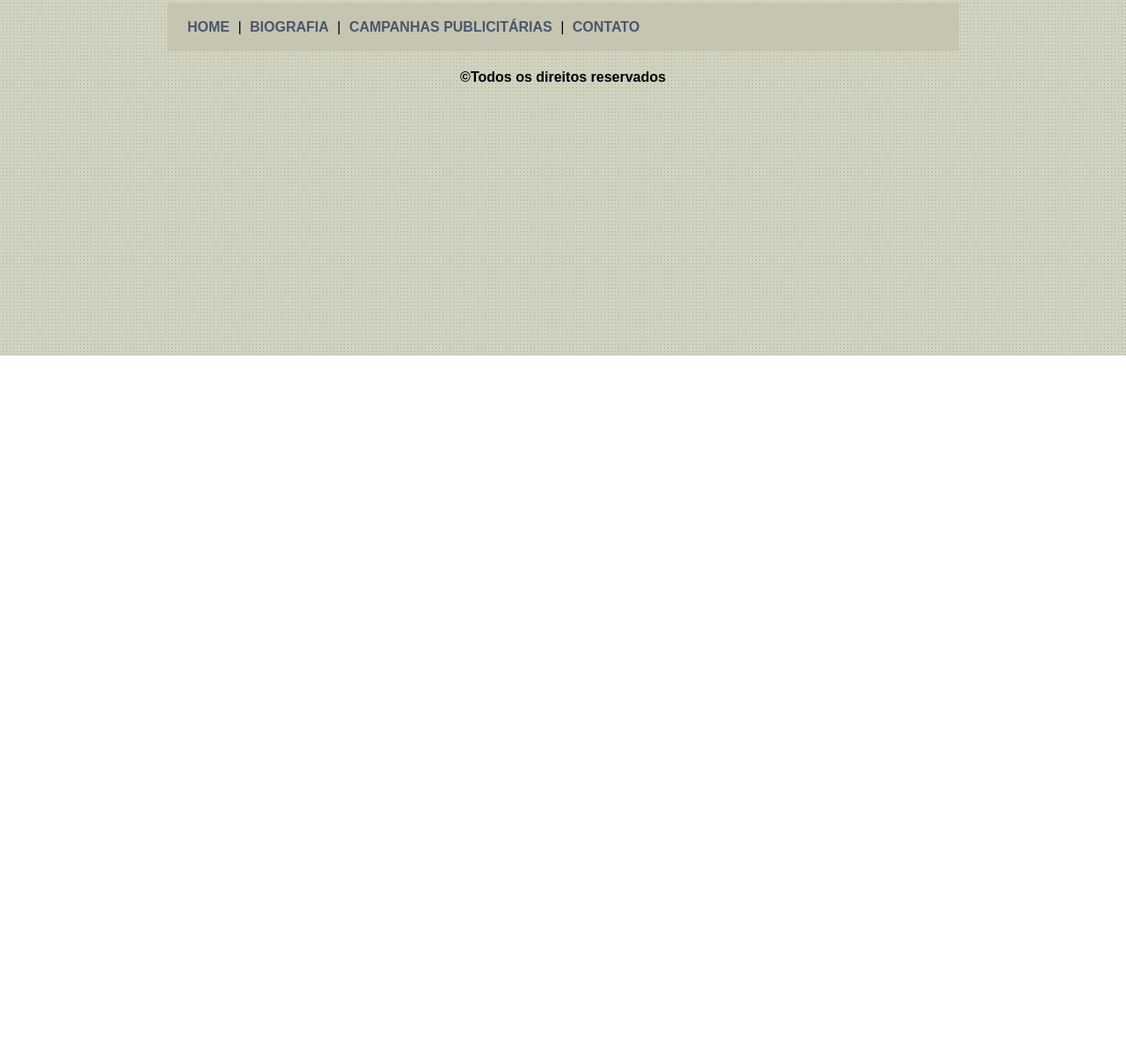
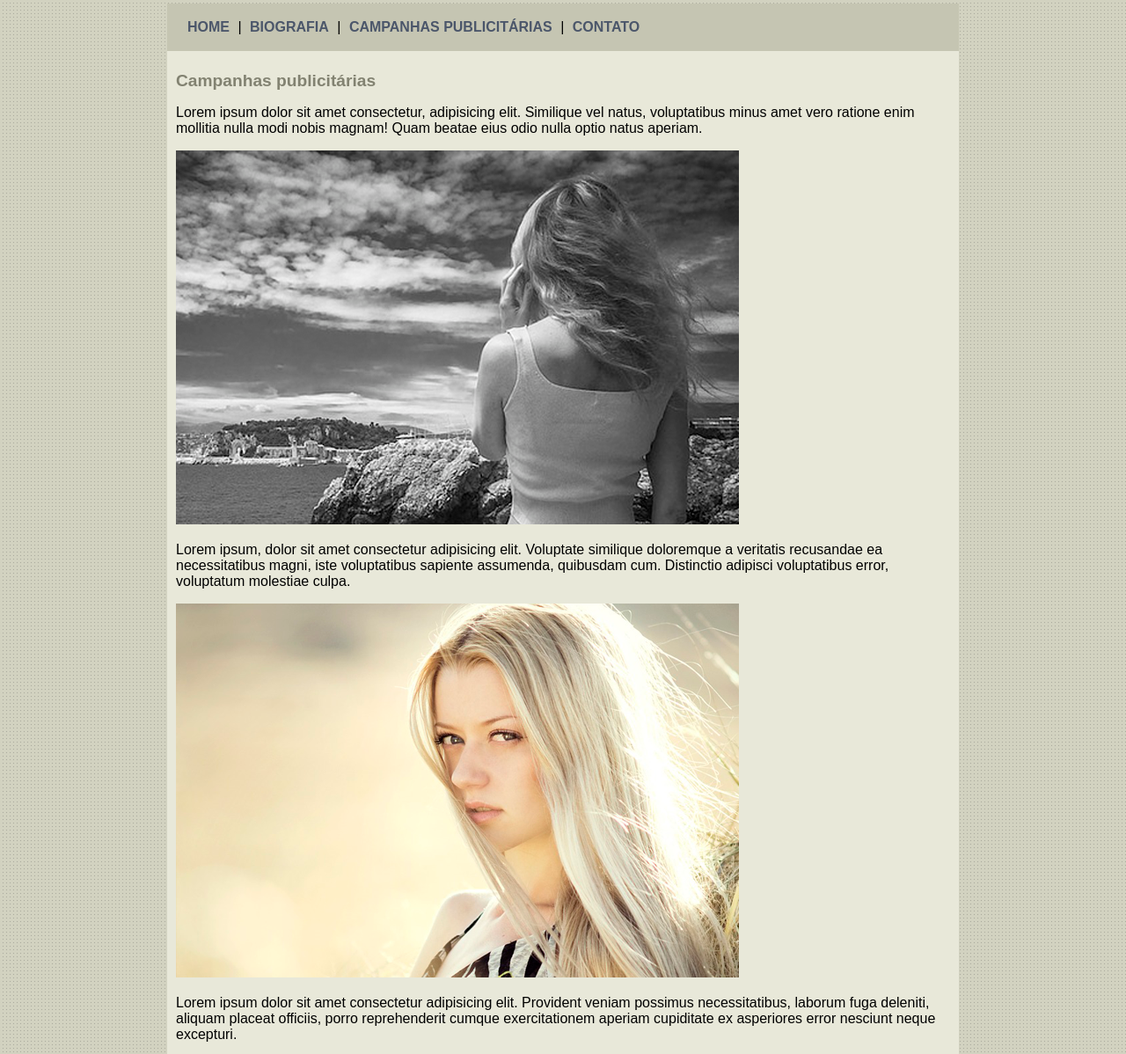
Before and after one commit to dgleyramos1/annaBella, a plain HTML site: page campanha.html in a window 1280 px wide. Shown: the part 396-1594 px from the top of the page at 88% size. Before the commit the page ends 800 px from the top, so only its background shows below. Drawn offline with Linux system fonts and the light colour scheme.

Commit message:
Página de camapanha criada e estilizada, finalizada!

```diff
--- a/campanha.html
+++ b/campanha.html
@@ -4,7 +4,7 @@
     <meta charset="UTF-8">
     <meta http-equiv="X-UA-Compatible" content="IE=edge">
     <meta name="viewport" content="width=device-width, initial-scale=1.0">
-    <title>Campanha</title>
+    <title>Anna Bella - Campanhas publicitárias</title>
     <link rel="stylesheet" type="text/css" href="style.css">
 </head>
 <body>
@@ -16,6 +16,24 @@
             <a href="campanha.html">CAMPANHAS PUBLICITÁRIAS</a> |
             <a href="contato.html">CONTATO</a>
         </div>
+        <div id="conteudo">
+            <h1>Campanhas publicitárias</h1>
+            <p>
+                Lorem ipsum dolor sit amet consectetur, adipisicing elit. Similique vel natus, voluptatibus minus amet vero ratione enim mollitia nulla modi nobis magnam! Quam beatae eius odio nulla optio natus aperiam.
+            </p>
+            <img class="img-campanha" src="img/foto1.png" alt="Primeira campanha">
+            <p>
+                Lorem ipsum, dolor sit amet consectetur adipisicing elit. Voluptate similique doloremque a veritatis recusandae ea necessitatibus magni, iste voluptatibus sapiente assumenda, quibusdam cum. Distinctio adipisci voluptatibus error, voluptatum molestiae culpa.
+            </p>
+            <img class="img-campanha" src="img/foto2.png" alt="Segunda campanha">
+            <p>
+                Lorem ipsum dolor sit amet consectetur adipisicing elit. Provident veniam possimus necessitatibus, laborum fuga deleniti, aliquam placeat officiis, porro reprehenderit cumque exercitationem aperiam cupiditate ex asperiores error nesciunt neque excepturi.
+            </p>
+            <img class="img-campanha" src="img/foto3.png" alt="Terceira campanha">
+            <p>
+                Lorem ipsum dolor sit amet consectetur adipisicing elit. Provident veniam possimus necessitatibus, laborum fuga deleniti, aliquam placeat officiis, porro reprehenderit cumque exercitationem aperiam cupiditate ex asperiores error nesciunt neque excepturi.
+            </p>
+        </div>
         <div id="rodape">
             <h4>&copy;Todos os direitos reservados</h4>
         </div>
```
